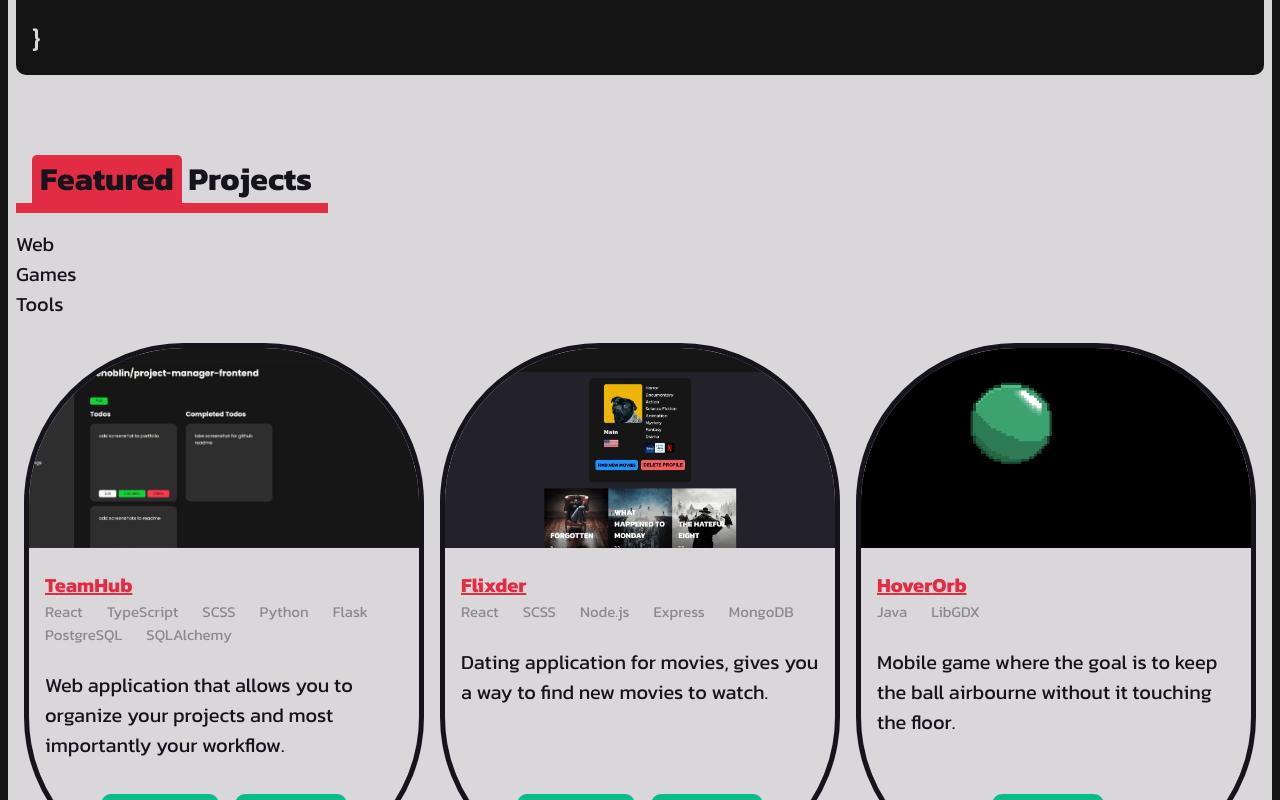
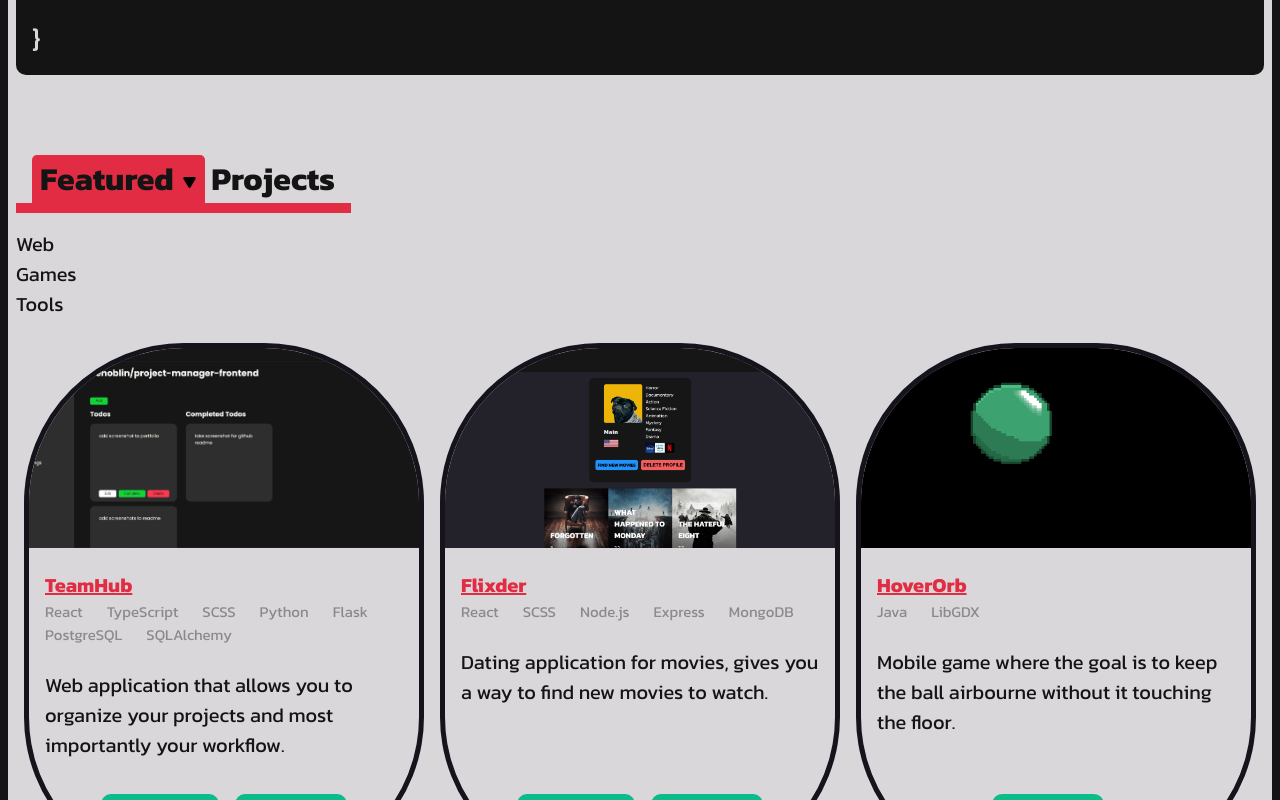
Before and after one commit to venoblin/personal-portfolio-frontend, a React (Create React App) app: page / in a window 1280 px wide. Shown: the part 900-1700 px from the top of the page. Built offline with nearby package versions, Linux system fonts and the light colour scheme; no server answers.

Commit message:
added svg

```diff
--- a/src/components/sections/Projects.jsx
+++ b/src/components/sections/Projects.jsx
@@ -23,7 +23,14 @@ const Projects = () => {
       <div className="wrapper">
         <div className='h2-switcher'>
           <h2>
-            <span className='category'>{projectCategory}</span> Projects
+            <span className='category'>
+              {projectCategory}
+              <span className='indicator'>
+                <svg xmlns="http://www.w3.org/2000/svg" viewBox="0 0 12 12">
+	                <path d="M5.143 9.847a1 1 0 0 0 1.715 0l3.999-6.665a1 1 0 0 0-.858-1.515H2.001a1 1 0 0 0-.858 1.515z" />
+                </svg>
+              </span>
+            </span> Projects
           </h2>
 
           <div className='switcher'>
--- a/src/styles/App.css
+++ b/src/styles/App.css
@@ -4,7 +4,7 @@ section {
   width: 100%;
   padding-left: 0.5rem;
   padding-right: 0.5rem;
-  color: #15131b;
+  color: #141414;
   background: #dad7da;
 }
 section .wrapper {
@@ -67,10 +67,8 @@ section .wrapper {
 }
 .App .link {
   padding: 0.5rem 1rem;
-  font-weight: 200;
   text-decoration: none;
   text-transform: capitalize;
-  letter-spacing: 0.2em;
   color: #dad7da;
   transition: color 0.3s ease;
 }
@@ -88,7 +86,7 @@ section .wrapper {
   text-transform: capitalize;
   font-weight: bold;
   background-color: #09BC8A;
-  color: #15131b;
+  color: #141414;
   transition: all 0.3s ease;
 }
 .App .btn:hover {
@@ -96,7 +94,6 @@ section .wrapper {
 }
 .App .logo {
   font-size: 1.5em;
-  font-weight: 400;
 }
 .App .logo:hover {
   color: #e12c44;
--- a/src/styles/Projects.css
+++ b/src/styles/Projects.css
@@ -5,9 +5,17 @@
   cursor: pointer;
 }
 .Projects span.category {
+  display: inline;
   background: #e12c44;
   padding: 0 0.5rem;
   border-radius: 5px 5px 0 0;
+  cursor: pointer;
+}
+.Projects span.category svg {
+  width: 15px;
+  height: 15px;
+  margin: auto 0;
+  margin-left: 0.5rem;
 }
 .Projects .radio-btns button {
   margin: 0 0.25rem;
--- a/src/styles/Projects.scss
+++ b/src/styles/Projects.scss
@@ -11,9 +11,18 @@
   }
 
   span.category {
+    display: inline;
     background: $redColor;
     padding: 0 0.5rem;
     border-radius: 5px 5px 0 0;
+    cursor: pointer;
+
+    svg {
+      width: 15px;
+      height: 15px;
+      margin: auto 0;
+      margin-left: 0.5rem;
+    }
   }
 
   .radio-btns {
--- a/src/styles/vars/variables.scss
+++ b/src/styles/vars/variables.scss
@@ -20,10 +20,8 @@ $bgColor: $blackColor;
 
 @mixin link() {
   padding: 0.5rem 1rem;
-  font-weight: 200;
   text-decoration: none;
   text-transform: capitalize;
-  letter-spacing: 0.2em;
   color: $whiteColor;
   @include defaultTransition(color);
   @include hoverMutedWhite();
@@ -31,7 +29,6 @@ $bgColor: $blackColor;
 
 @mixin logo() {
   font-size: 1.5em;
-  font-weight: 400;
 
   &:hover {
     color: $redColor;
```
Also changed, not shown: 2 other files (tests, documents, lock files or other folders).
